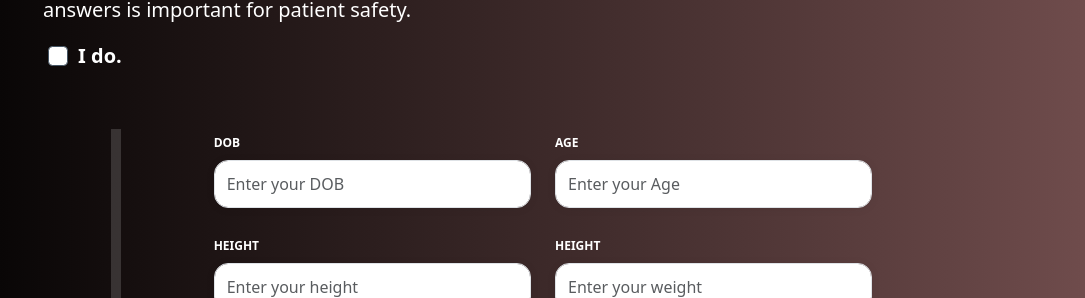
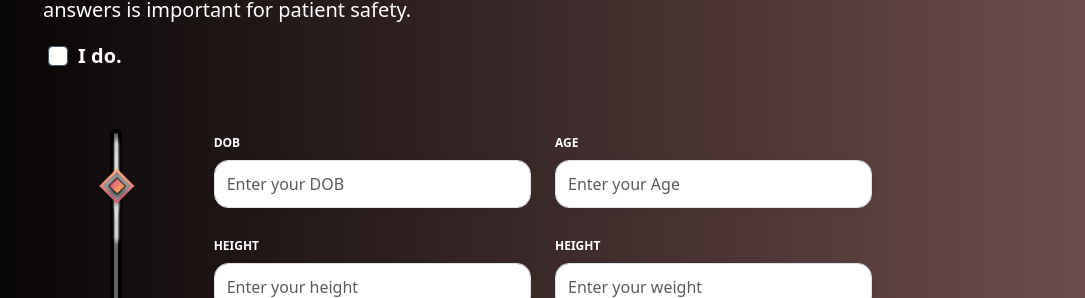
Before and after one commit to dm-dmytrenko/file4_upwork, a React (Create React App) app: page /contact in a window 1280 px wide. Shown: the part 2628-2926 px from the top of the page, without its empty margins (97-1182 px from the left). Built offline with nearby package versions, Linux system fonts and the light colour scheme; a web font is replaced by a local one.

Commit message:
add scrollbar

```diff
--- a/src/components/contact-form/questionnaire/questionnaire.scss
+++ b/src/components/contact-form/questionnaire/questionnaire.scss
@@ -22,39 +22,11 @@
     }
 
     .custom-scrollbar {
-        position: absolute;  // Required for absolute positioning of the status bar
-        height: 100%;  // Full height of the parent container
-        width: 10px;  // Example width of the custom scrollbar
-        background: rgba(200, 200, 200, 0.2);  // Background color for visibility
-      }
-
-      /* Inner status bar that represents scroll position */
-      .status-bar {
-        position: absolute;  // Allows for flexible positioning
-        background: #7A0ECF;  // Example color for the status bar
-        border-radius: 5px;  // Rounded corners
-        width: 10px;  // Ensure it matches the width of the custom scrollbar
-      }
-
-    // .status-bar {
-    //     position: relative;  // Allow absolute positioning within
-    //     // height: 200vh;  // Full viewport height
-    //     background-color: #676363;  // Base color for the status bar
-    //     width: 3px;  // Width of the status bar
-    //     border-radius: 17px;  // Rounded edges for smoother appearance
-    //   }
-
-    // .status-indicator {
-    //     position: absolute;
-    //     min-width: 25px;
-    //     height: 94px;  // Height of the status indicator
-    //     top: 0;  // Positioning will be updated dynamically
-    //     left: -10px;  // Start at the top-left corner
-    //     border-radius: 17px;  // Rounded edges
-    //     background-color: #676363;  // Color for the indicator
-    //     background-image: url('../../../static/images/statusThumb.png');  // Image in the center
-    //     background-position: center;  // Center the image
-    //     background-size: contain;  // Ensure the image fits within the indicator
-    //     background-repeat: no-repeat;  // Avoid repeating the image
-    // }
+        position: absolute;
+        height: 100%;
+        width: 12px;
+        background: #676363;
+        border-radius: 17px;
+        border: 4px solid #000000;
+    }
 }
--- a/src/components/contact-form/questionnaire/questionnaire.tsx
+++ b/src/components/contact-form/questionnaire/questionnaire.tsx
@@ -4,47 +4,13 @@ import {Col, Form, Row, Container} from "react-bootstrap";
 import CustomFormField from '../../../features/customTextField/custom-text-field';
 import GradientTextComponent from '../../../features/gradient-text/gradient-text';
 import QuestionCheckbox from '../../../features/questionCheckbox/question-checkbox';
-import StatusBar from '../../../features/statusBar/statusBar';
 import fecesImage from '../../../static/images/feces.png';
-import statusThumb from '../../../static/images/statusThumb.png';
-import GradientBox from '../../../features/gradient-box/gradient-box';
+import scrollThumb from '../../../static/images/scroll-thumb.png';
 
 import './questionnaire.scss';
 
-
-// const StatusBar: React.FC<{ scrollRef: React.RefObject<HTMLDivElement> }> = ({ scrollRef }) => {
-//     const [indicatorPosition, setIndicatorPosition] = useState(0);
-
-//     const handleScroll = () => {
-//       if (scrollRef.current) {
-//         const { scrollTop, scrollHeight, clientHeight } = scrollRef.current;
-//         const scrollableHeight = scrollHeight - clientHeight;
-//         const position = (scrollTop / scrollableHeight) * 100;  // Calculate the scroll percentage
-//         setIndicatorPosition(position);
-//       }
-//     };
-
-//     useEffect(() => {
-//       const current = scrollRef.current;
-//       if (current) {
-//         current.addEventListener('scroll', handleScroll);  // Attach the scroll event
-//         return () => current.removeEventListener('scroll', handleScroll);  // Cleanup on unmount
-//       }
-//     }, [scrollRef]);
-
-//     return (
-//       <div className="status-bar">
-//         <div
-//           className="status-indicator"
-//           style={{ top: `${indicatorPosition}%` }}  // Position the indicator based on scroll
-//         >
-//           {/* 266 */}
-//         </div>
-//       </div>
-//     );
-//   };
-
 const Questionnaire: React.FC = () => {
+    const startScrollTop = 2228;
     const [scrollPercentage, setScrollPercentage] = useState(0);
 
     useEffect(() => {
@@ -52,10 +18,19 @@ const Questionnaire: React.FC = () => {
         const scrollHeight = document.documentElement.scrollHeight;
         const scrollTop = document.documentElement.scrollTop;
         const clientHeight = document.documentElement.clientHeight;
+        console.log('scrollHeight = ', scrollHeight);
+        console.log('scrollTop = ', scrollTop);
+        console.log('clientHeight = ', clientHeight);
 
         const scrollableHeight = scrollHeight - clientHeight;
-        const percentage = (scrollTop / scrollableHeight) * 100;
-        setScrollPercentage(percentage);
+        let percentage = 0;
+        if (scrollTop > startScrollTop) {
+            const adjustedScrollTop = scrollTop - startScrollTop;
+            const adjustedScrollableHeight = scrollableHeight - startScrollTop;
+
+            percentage = (adjustedScrollTop / adjustedScrollableHeight) * 100;
+        }
+        setScrollPercentage(Math.min(100, Math.max(0, percentage)));
         };
 
         window.addEventListener('scroll', handleScroll);
@@ -91,16 +66,19 @@ const Questionnaire: React.FC = () => {
         <Form.Group>
             <Row style={{marginTop:'56px'}}>
                 <Col md={2} style={{ position: 'relative' }} className="d-flex flex-column justify-content-center align-items-center">
-                    <div className="custom-scrollbar">
-                        <div
+                <div className="custom-scrollbar">
+                    <img
                         className="status-bar"
+                        src={scrollThumb}
                         style={{
-                            height: `${scrollPercentage}%`, // Set the height based on scroll position
-                            top: 0,
+                            position: 'absolute',
+                            top: `${scrollPercentage}%`,
+                            marginLeft: '-18.5px',
+                            minWidth: '42.43px',
                             width: '100%',
                         }}
-                        />
-                    </div>
+                    />
+                </div>
                 </Col>
                 <Col md={8}>
                 <div>
```
Also changed, not shown: src/static/images/scroll-thumb.png (added).
